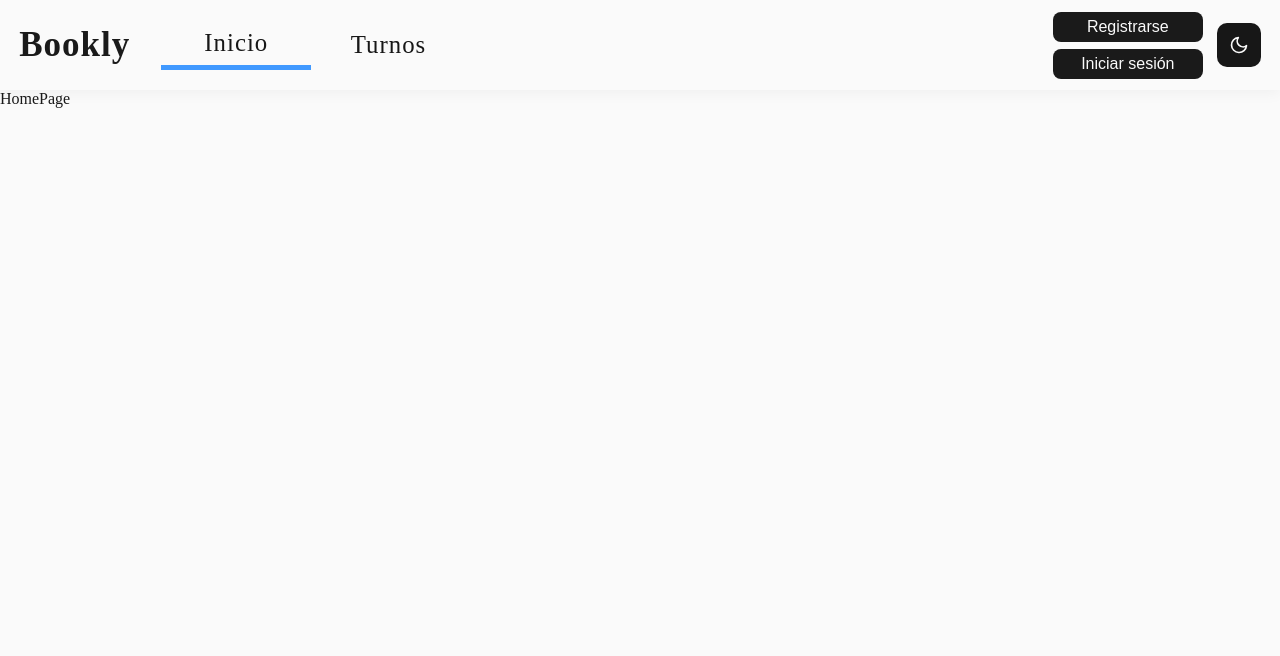
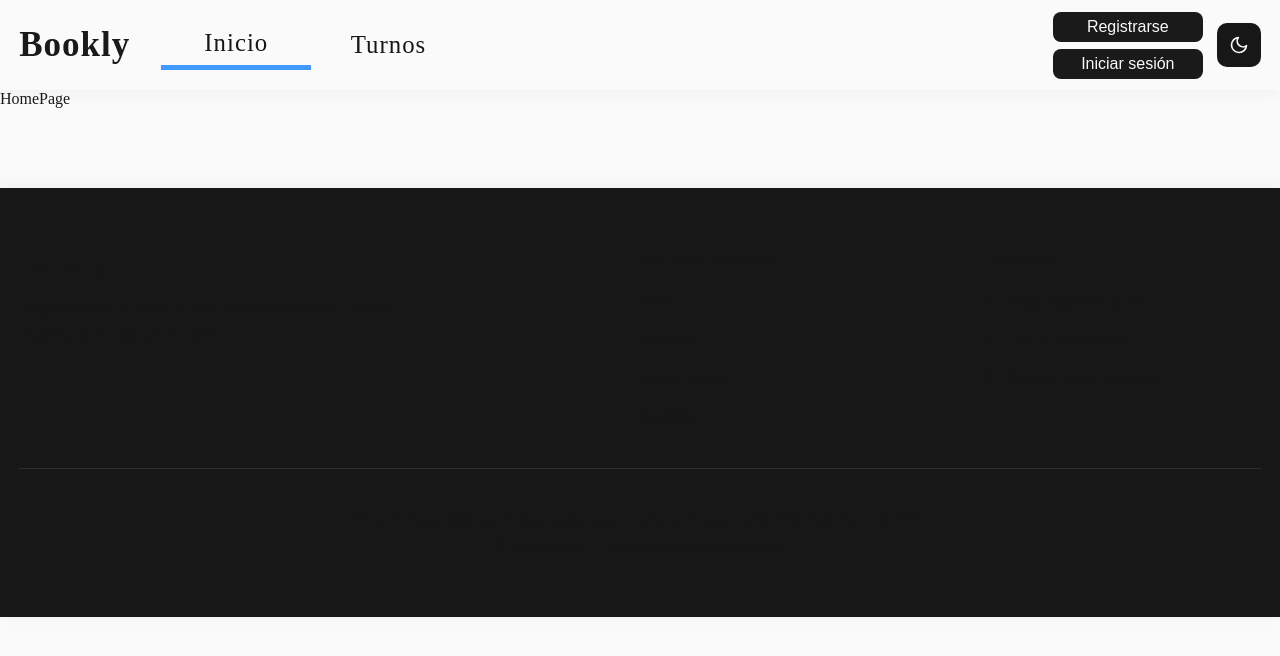
Before and after one commit to gaitanmatias/UTN_FINAL_PROJECT--FRONTEND, a React (Vite) app: page / in a window 1280 px wide. Shown: the top 656 px of the page. Built offline with nearby package versions, Linux system fonts and the light colour scheme; no server answers.

Commit message:
feat(Layouts): añade componente Footer a AuthLayout, MainLayout y ProfileLayout

```diff
--- a/src/layouts/AuthLayout.jsx
+++ b/src/layouts/AuthLayout.jsx
@@ -1,6 +1,7 @@
 import React from 'react'
 import { Outlet } from "react-router-dom";
 import NavBar from "../components/NavBar/NavBar";
+import Footer from "../components/Footer/Footer";
 
 export default function AuthLayout() {
   return (
@@ -9,6 +10,7 @@ export default function AuthLayout() {
       <main>
         <Outlet />
       </main>
+      <Footer/>
     </>
   );
 }
--- a/src/layouts/MainLayout.jsx
+++ b/src/layouts/MainLayout.jsx
@@ -1,6 +1,7 @@
 import React from 'react'
 import { Outlet } from "react-router-dom";
 import NavBar from "../components/NavBar/NavBar";
+import Footer from "../components/Footer/Footer";
 
 export default function MainLayout() {
   return (
@@ -9,6 +10,7 @@ export default function MainLayout() {
       <main>
         <Outlet />
       </main>
+      <Footer/>
     </>
   );
 }
--- a/src/layouts/ProfileLayout.jsx
+++ b/src/layouts/ProfileLayout.jsx
@@ -1,6 +1,7 @@
 import React from 'react'
 import { Outlet } from "react-router-dom";
 import NavBar from "../components/NavBar/NavBar";
+import Footer from "../components/Footer/Footer";
 
 export default function ProfileLayout() {
   return (
@@ -9,6 +10,7 @@ export default function ProfileLayout() {
       <main>
         <Outlet />
       </main>
+      <Footer />
     </>
   );
 }
```
